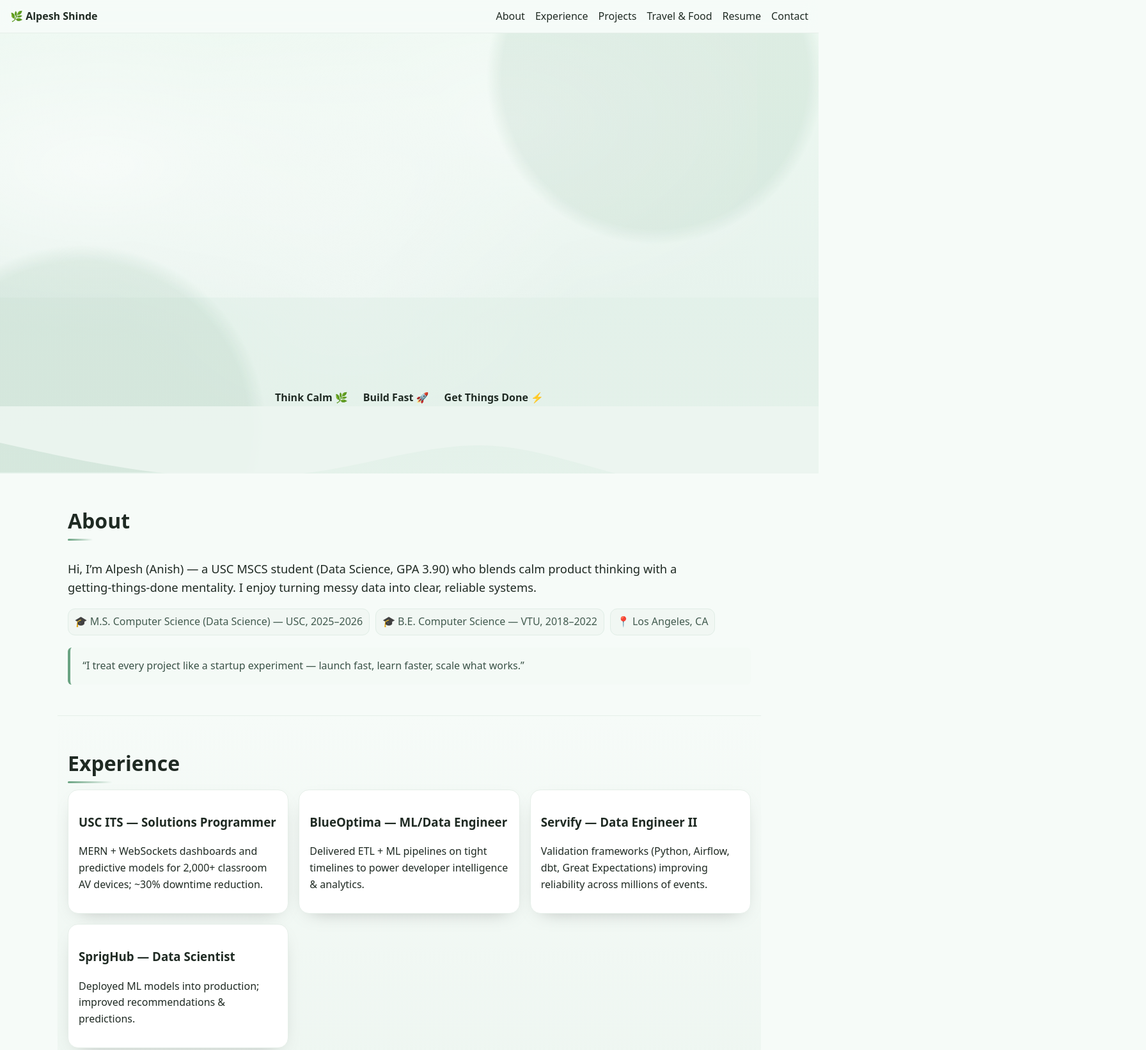
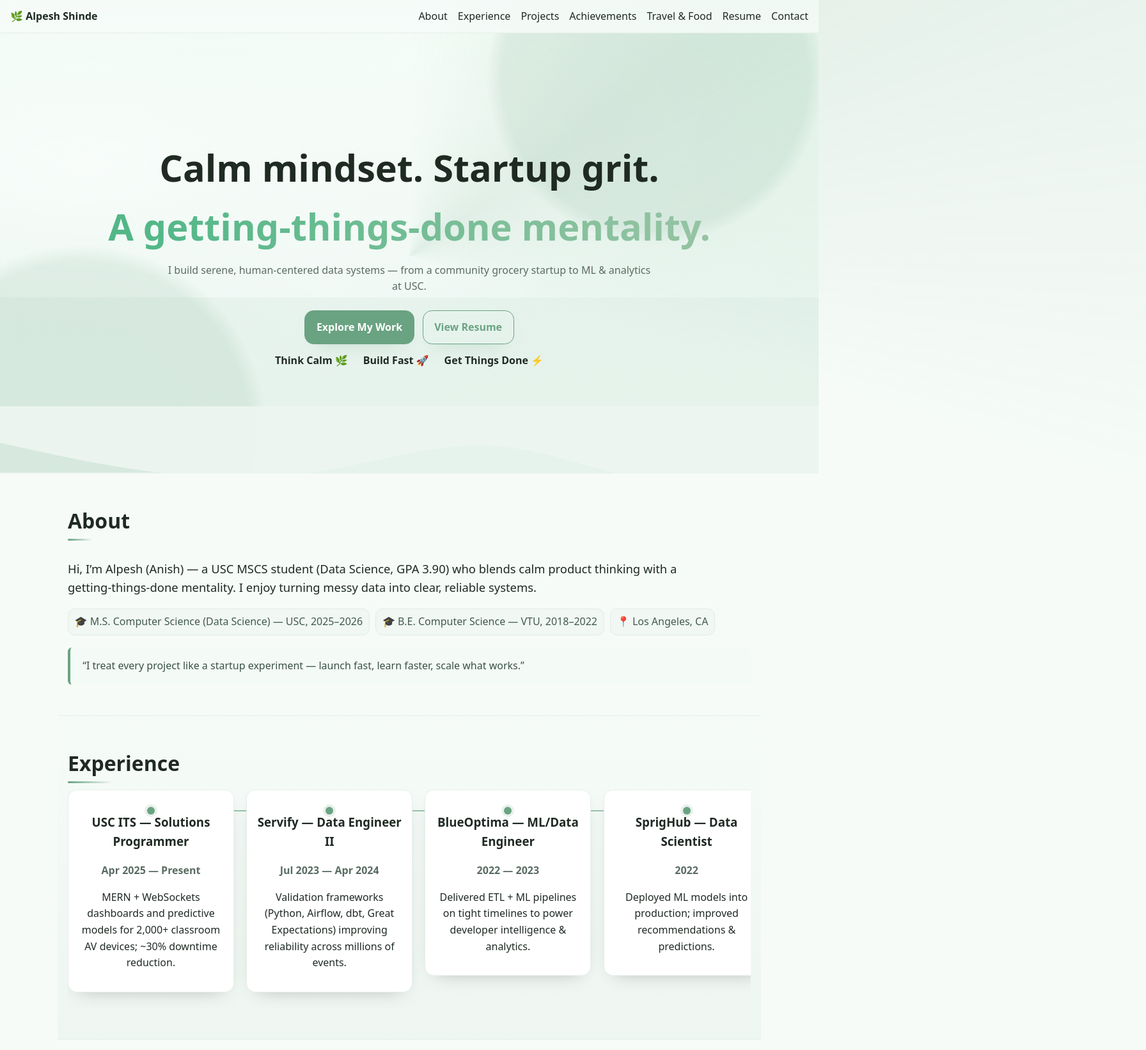
Before and after one commit to alpeshrocks/alpesh-portfolio, a plain HTML site: page index.html in a window 1280 px wide. Shown: the top 1641 px of the page at 64% size, 1792 px wide, since content can reach past the window. Drawn offline with Linux system fonts and the light colour scheme.

Commit message:
Fixed landing page issue

```diff
--- a/index.html
+++ b/index.html
@@ -16,13 +16,14 @@
     <a href="#about">About</a>
     <a href="#experience">Experience</a>
     <a href="#projects">Projects</a>
+    <a href="#achievements">Achievements</a>
     <a href="#travel">Travel & Food</a>
     <a href="#resume">Resume</a>
     <a href="#contact">Contact</a>
   </nav>
 </header>
 
-<section class="hero" id="top">
+<section class="hero" id="top" aria-label="Intro">
   <div class="hero-bg" aria-hidden="true">
     <div class="layer sky"></div>
     <div class="layer clouds"></div>
@@ -30,7 +31,10 @@
     <div class="layer leaves"></div>
   </div>
   <div class="hero-inner reveal">
-    <h1>Calm mindset. Startup grit.<br><span class="accent">A getting‑things‑done mentality.</span></h1>
+    <h1 class="headline">
+      Calm mindset. Startup grit.<br>
+      <span class="accent">A getting‑things‑done mentality.</span>
+    </h1>
     <p class="tag">I build serene, human‑centered data systems — from a community grocery startup to ML & analytics at USC.</p>
     <div class="cta">
       <a class="btn" href="#projects">Explore My Work</a>
@@ -59,11 +63,31 @@
 
   <section id="experience" class="section alt">
     <h2 class="section-title">Experience</h2>
-    <div class="grid">
-      <article class="card tilt reveal"><h3>USC ITS — Solutions Programmer</h3><p>MERN + WebSockets dashboards and predictive models for 2,000+ classroom AV devices; ~30% downtime reduction.</p></article>
-      <article class="card tilt reveal"><h3>BlueOptima — ML/Data Engineer</h3><p>Delivered ETL + ML pipelines on tight timelines to power developer intelligence & analytics.</p></article>
-      <article class="card tilt reveal"><h3>Servify — Data Engineer II</h3><p>Validation frameworks (Python, Airflow, dbt, Great Expectations) improving reliability across millions of events.</p></article>
-      <article class="card tilt reveal"><h3>SprigHub — Data Scientist</h3><p>Deployed ML models into production; improved recommendations & predictions.</p></article>
+    <div class="timeline" role="list">
+      <article class="t-item reveal" role="listitem">
+        <div class="t-dot" aria-hidden="true"></div>
+        <h3>USC ITS — Solutions Programmer</h3>
+        <time datetime="2025-04">Apr 2025 — Present</time>
+        <p>MERN + WebSockets dashboards and predictive models for 2,000+ classroom AV devices; ~30% downtime reduction.</p>
+      </article>
+      <article class="t-item reveal" role="listitem">
+        <div class="t-dot" aria-hidden="true"></div>
+        <h3>Servify — Data Engineer II</h3>
+        <time datetime="2023-07">Jul 2023 — Apr 2024</time>
+        <p>Validation frameworks (Python, Airflow, dbt, Great Expectations) improving reliability across millions of events.</p>
+      </article>
+      <article class="t-item reveal" role="listitem">
+        <div class="t-dot" aria-hidden="true"></div>
+        <h3>BlueOptima — ML/Data Engineer</h3>
+        <time>2022 — 2023</time>
+        <p>Delivered ETL + ML pipelines on tight timelines to power developer intelligence & analytics.</p>
+      </article>
+      <article class="t-item reveal" role="listitem">
+        <div class="t-dot" aria-hidden="true"></div>
+        <h3>SprigHub — Data Scientist</h3>
+        <time>2022</time>
+        <p>Deployed ML models into production; improved recommendations & predictions.</p>
+      </article>
     </div>
   </section>
 
@@ -84,7 +108,25 @@
     </div>
   </section>
 
-  <section id="travel" class="section alt">
+  <section id="achievements" class="section alt">
+    <h2 class="section-title">Achievements & Things I'm Proud Of</h2>
+    <div class="grid">
+      <article class="card pride fancy reveal">
+        <h3>Community Grocery Startup</h3>
+        <p>I built this from scratch during lockdown — identifying a local need, sourcing inventory, handling logistics, and serving my community. We fulfilled ~2,000 orders and generated ~$70k revenue. More importantly, it helped families access essentials affordably and reliably — a small, real socio‑economic impact I'm deeply proud of.</p>
+      </article>
+      <article class="card reveal">
+        <h3>USC ITS — Predictive Reliability</h3>
+        <p>Designed predictive models and dashboards that reduced classroom AV downtime by ~30%, making learning spaces calmer and more dependable.</p>
+      </article>
+      <article class="card reveal">
+        <h3>Code RAG — Find Signal in Code</h3>
+        <p>Built a retrieval‑augmented code search to help engineers quickly discover relevant snippets and patterns in large repos.</p>
+      </article>
+    </div>
+  </section>
+
+  <section id="travel" class="section">
     <h2 class="section-title">Travel & Food</h2>
     <ul class="badges">
       <li>✈️ Thailand · Vietnam · Singapore · Bhutan · Japan · USA</li>
@@ -99,7 +141,7 @@
     </div>
   </section>
 
-  <section id="resume" class="section">
+  <section id="resume" class="section alt">
     <h2 class="section-title">Resume</h2>
     <div class="resume-switcher reveal">
       <a class="btn" href="assets/resume/Alpesh_Shinde_Resume_DataScience.pdf" target="_blank">Data Science</a>
@@ -107,7 +149,7 @@
     </div>
   </section>
 
-  <section id="contact" class="section alt">
+  <section id="contact" class="section">
     <h2 class="section-title">Contact</h2>
     <p class="lead">Let’s build something that works — or swap LA food & travel tips.</p>
     <div class="contact-actions reveal">
--- a/scripts/main.js
+++ b/scripts/main.js
@@ -12,6 +12,7 @@ document.addEventListener('DOMContentLoaded', () => {
     });
   }
 
+  // Reveal on scroll
   const io = new IntersectionObserver((entries) => {
     entries.forEach(e => {
       if (e.isIntersecting) {
--- a/styles/main.css
+++ b/styles/main.css
@@ -16,26 +16,41 @@ img{max-width:100%;display:block}
 .hamburger span{display:block;width:22px;height:2px;background:#2d4036;margin:5px 0;border-radius:2px}
 
 .hero{position:relative;min-height:86vh;display:grid;place-items:center;overflow:hidden}
-.hero-inner{text-align:center;padding:3rem 1rem;max-width:1000px}
-.hero h1{font-size:clamp(2rem,4.6vw,3.6rem);font-weight:900;margin:0 0 .6rem}
-.accent{color:var(--accent)}
+.hero-bg{position:absolute;inset:0;z-index:0;pointer-events:none}
+.hero-inner{position:relative;z-index:1;text-align:center;padding:3rem 1rem;max-width:1000px}
+.headline{font-size:clamp(2rem,4.6vw,3.6rem);font-weight:900;margin:0 0 .6rem}
+.accent{
+  background:linear-gradient(90deg,var(--accent),#52b788,var(--accent2));
+  -webkit-background-clip:text;background-clip:text;color:transparent;
+  background-size:200% auto; animation:shineText 6s ease-in-out infinite alternate;
+}
+@keyframes shineText{from{background-position:0%}to{background-position:100%}}
 .tag{color:var(--muted);max-width:48rem;margin:0 auto 1.5rem}
 .cta{display:flex;gap:.8rem;justify-content:center;flex-wrap:wrap}
-.btn{background:var(--accent);color:#fff;padding:.8rem 1.1rem;border-radius:.9rem;border:1px solid var(--accent);font-weight:700;box-shadow:0 14px 30px -20px rgba(106,163,130,.5);transition:transform .18s ease, box-shadow .2s ease}
-.btn:hover{transform:translateY(-2px);box-shadow:0 20px 40px -24px rgba(106,163,130,.55)}
+.btn{background:var(--accent);color:#fff;padding:.8rem 1.1rem;border-radius:.9rem;border:1px solid var(--accent);font-weight:700;box-shadow:0 14px 30px -20px rgba(106,163,130,.5);transition:transform .18s ease, box-shadow .2s ease, filter .2s ease}
+.btn:hover{transform:translateY(-2px);box-shadow:0 20px 40px -24px rgba(106,163,130,.55);filter:saturate(1.05)}
 .btn.ghost{background:transparent;color:var(--accent)}
 
 .ticker{display:flex;gap:1.5rem;justify-content:center;margin-top:.8rem;opacity:.85;font-weight:600;animation:fadeup .8s ease .4s both}
 @keyframes fadeup{from{opacity:0;transform:translateY(6px)}to{opacity:1;transform:none}}
 
-.divider{position:absolute;bottom:-1px;left:0;width:100%;height:auto;fill:#eef6f1;opacity:.85}
-.hero-bg .layer{position:absolute;inset:0;background-repeat:no-repeat;background-size:cover;pointer-events:none}
-.hero-bg .sky{background:linear-gradient(180deg,#edf8f1 0%, #e7f3ed 60%, #eaf5ef 100%);animation:skyShift 10s ease-in-out infinite alternate}
-@keyframes skyShift{from{filter:hue-rotate(-6deg)}to{filter:hue-rotate(6deg)}}
-.hero-bg .clouds{background-image:radial-gradient(ellipse at 20% 30%, rgba(255,255,255,.6), transparent 40%), radial-gradient(ellipse at 70% 20%, rgba(255,255,255,.45), transparent 40%), radial-gradient(ellipse at 50% 60%, rgba(255,255,255,.35), transparent 40%);animation:drift 40s linear infinite}
-@keyframes drift{from{transform:translateX(-10%)}to{transform:translateX(10%)}}
-.hero-bg .mountains{background-image:linear-gradient(180deg, transparent 0 60%, #dfeee6 60% 100%); clip-path:polygon(0 60%,10% 48%,18% 54%,28% 40%,38% 52%,48% 36%,58% 50%,70% 42%,78% 52%,88% 45%,100% 60%,100% 100%,0 100%); opacity:.55}
-.hero-bg .leaves{background-image:radial-gradient(circle at 10% 90%, rgba(106,163,130,.12) 0 20%, transparent 22%), radial-gradient(circle at 80% 10%, rgba(106,163,130,.12) 0 20%, transparent 22%); animation:floatLeaf 12s ease-in-out infinite alternate}
+.divider{position:absolute;bottom:-1px;left:0;width:100%;height:auto;fill:#eef6f1;opacity:.9}
+.hero-bg .layer{position:absolute;inset:0;background-repeat:no-repeat;background-size:cover}
+.hero-bg .sky{background:linear-gradient(180deg,#edf8f1 0%, #e7f3ed 60%, #eaf5ef 100%);animation:skyShift 12s ease-in-out infinite alternate}
+@keyframes skyShift{from{filter:hue-rotate(-6deg) brightness(1)}to{filter:hue-rotate(6deg) brightness(1.05)}}
+.hero-bg .clouds{background-image:
+  radial-gradient(ellipse at 20% 30%, rgba(255,255,255,.6), transparent 40%),
+  radial-gradient(ellipse at 70% 20%, rgba(255,255,255,.45), transparent 40%),
+  radial-gradient(ellipse at 50% 60%, rgba(255,255,255,.35), transparent 40%);
+  animation:drift 50s linear infinite}
+@keyframes drift{from{transform:translateX(-12%)}to{transform:translateX(12%)}}
+.hero-bg .mountains{background-image:linear-gradient(180deg, transparent 0 60%, #dfeee6 60% 100%);
+  clip-path:polygon(0 60%,10% 48%,18% 54%,28% 40%,38% 52%,48% 36%,58% 50%,70% 42%,78% 52%,88% 45%,100% 60%,100% 100%,0 100%);
+  opacity:.55}
+.hero-bg .leaves{background-image:
+  radial-gradient(circle at 10% 90%, rgba(106,163,130,.12) 0 20%, transparent 22%),
+  radial-gradient(circle at 80% 10%, rgba(106,163,130,.12) 0 20%, transparent 22%);
+  animation:floatLeaf 12s ease-in-out infinite alternate}
 @keyframes floatLeaf{from{transform:translateY(-6px)}to{transform:translateY(6px)}}
 
 .section{padding:3rem 1rem;max-width:1100px;margin:auto}
@@ -52,6 +67,10 @@ img{max-width:100%;display:block}
 .card{background:var(--card);border:1px solid #e6efe9;border-radius:1rem;padding:1rem;box-shadow:var(--shadow);transition:transform .35s cubic-bezier(.2,.8,.2,1), box-shadow .35s}
 .card:hover{transform:translateY(-6px);box-shadow:0 26px 50px -30px rgba(0,0,0,.4)}
 
+.pride{border:1px solid transparent;background:
+  linear-gradient(#fff,#fff) padding-box,
+  radial-gradient(120% 150% at 10% 10%, #eaf5ef, #ffffff 40%, #eaf5ef 80%) border-box}
+
 .tilt{transform-style:preserve-3d;perspective:800px}
 .tilt:hover{transform:translateY(-6px) rotateX(2deg) rotateY(-2deg)}
 
@@ -59,28 +78,46 @@ img{max-width:100%;display:block}
 .fancy{border:1px solid transparent; background:
   linear-gradient(#fff,#fff) padding-box,
   linear-gradient(135deg,#cfe7d3,#eaf5ef) border-box;}
-.fancy::after{content:"";position:absolute;inset:-40%;background:conic-gradient(from 0deg, transparent, rgba(106,163,130,.1), transparent 30%);transform:rotate(0deg);transition:transform .8s cubic-bezier(.2,.8,.2,1);pointer-events:none}
+.fancy::after{content:"";position:absolute;inset:-40%;background:conic-gradient(from 0deg, transparent, rgba(106,163,130,.12), transparent 30%);transform:rotate(0deg);transition:transform .8s cubic-bezier(.2,.8,.2,1);pointer-events:none}
 .fancy:hover::after{transform:rotate(45deg)}
 
 .chip{display:inline-block;margin:.35rem .35rem 0 0;padding:.25rem .55rem;border-radius:.6rem;background:#eef6f1;border:1px solid #dfeee6;color:#3f5a4d;font-size:.8rem}
+.muted{color:var(--muted)}
 
 .gallery{display:grid;grid-template-columns:repeat(auto-fit,minmax(160px,1fr));gap:.6rem}
 .gallery img{border-radius:.6rem;border:1px solid #e6efe9;filter:saturate(1.05) contrast(1.02);transition:transform .35s ease, filter .35s ease}
 .gallery img:hover{transform:scale(1.02);filter:saturate(1.15) contrast(1.05)}
 
 .resume-switcher{display:flex;gap:.8rem;flex-wrap:wrap}
-.muted{color:var(--muted)}
-.footer{padding:2rem 1rem;text-align:center;color:var(--muted)}
 
+.footer{padding:2rem 1rem;text-align:center;color:#4a5f55}
+
+/* Reveal on scroll */
 .reveal{opacity:0;transform:translateY(12px);transition:opacity .8s ease, transform .8s ease}
 .reveal.in{opacity:1;transform:none}
 
+/* Responsive timeline: vertical on mobile, horizontal on desktop */
+.timeline{position:relative;display:grid;gap:1.2rem}
+.timeline::before{content:"";position:absolute;left:24px;top:0;bottom:0;width:2px;background:linear-gradient(180deg,#cfe7d3,#6aa382)}
+.t-item{position:relative;padding-left:64px;background:var(--card);border:1px solid #e6efe9;border-radius:.9rem;padding:1rem;box-shadow:var(--shadow)}
+.t-item time{display:block;color:var(--muted);font-weight:600;margin:.2rem 0 .4rem}
+.t-dot{position:absolute;left:18px;top:18px;width:12px;height:12px;border-radius:50%;background:var(--accent);box-shadow:0 0 0 4px rgba(106,163,130,.15)}
+
+@media(min-width:900px){
+  .timeline{grid-auto-flow:column;grid-auto-columns:minmax(260px,1fr);align-items:start;overflow-x:auto;padding-bottom:1.6rem}
+  .timeline::before{left:0;right:0;top:32px;height:2px;width:auto;bottom:auto}
+  .t-item{padding-left:1rem;text-align:center}
+  .t-dot{left:50%;top:26px;transform:translateX(-50%)}
+}
+
+/* Mobile nav */
 @media (max-width: 800px){
   .menu{position:fixed;right:1rem;top:60px;background:#ffffffcc;backdrop-filter:blur(10px);border:1px solid #e6efe9;border-radius:.8rem;padding:.6rem .8rem;display:none;flex-direction:column;gap:.6rem;z-index:60}
   .hamburger{display:block}
   .menu.open{display:flex}
 }
 
+/* Reduced motion */
 @media (prefers-reduced-motion: reduce){
-  .hero-bg .sky, .hero-bg .clouds, .hero-bg .leaves, .fancy::after, .gallery img, .card, .tilt{animation:none;transition:none}
+  .hero-bg .sky, .hero-bg .clouds, .hero-bg .leaves, .fancy::after, .gallery img, .card, .tilt, .reveal{animation:none;transition:none}
 }
```
Also changed, not shown: 1 other file.
